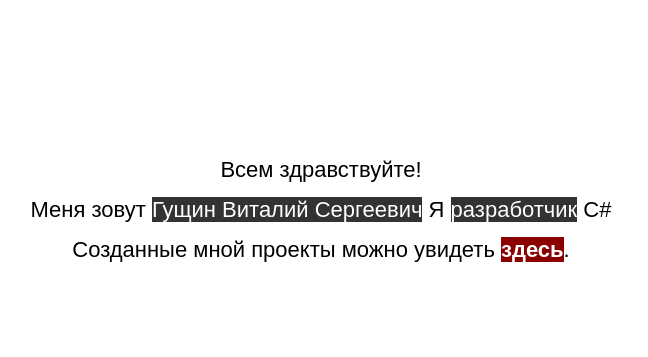
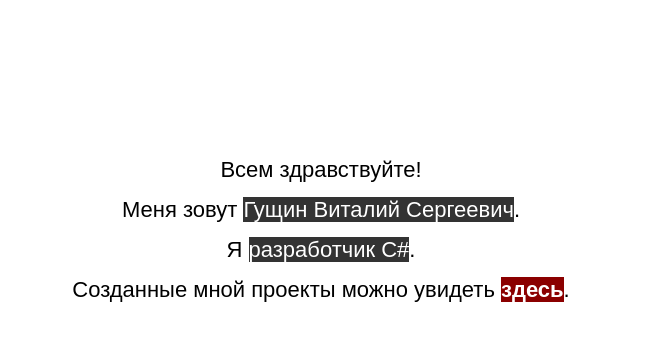
Before and after one commit to GVitSer/GVitSer.github.io, a plain HTML site: page index.html in a window 1280 px wide. Shown: the top 357 px of the page, without its empty margins (319-967 px from the left). Drawn offline with Linux system fonts and the light colour scheme; a web font is replaced by a local one.

Commit message:
Update index.html

```diff
--- a/index.html
+++ b/index.html
@@ -11,7 +11,7 @@
 		<div class="content">
 			<div class="intro">
 				<span>Всем здравствуйте!</span><br>
-				<span>Меня зовут <span class="highlight">Гущин Виталий Сергеевич</span> Я <span class="highlight">разработчик</span> C# </span><br>
+				<span>Меня зовут <span class="highlight">Гущин Виталий Сергеевич</span>.<br> Я <span class="highlight">разработчик C#</span>.<br>
 				<span>Созданные мной проекты можно увидеть <a href="https://github.com/GVitSer"><span class="highlight-red">здесь</span></a>.</span>
 			</div>
 			<table>
```
